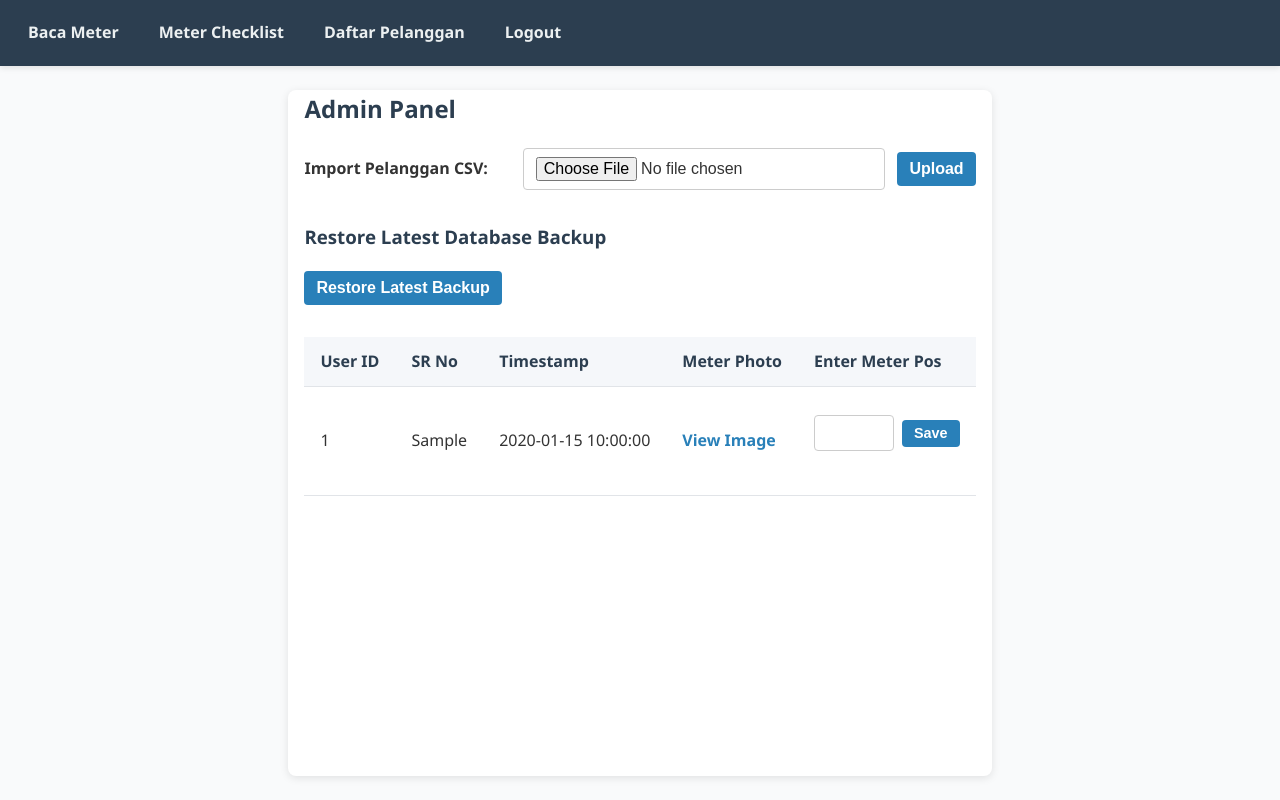
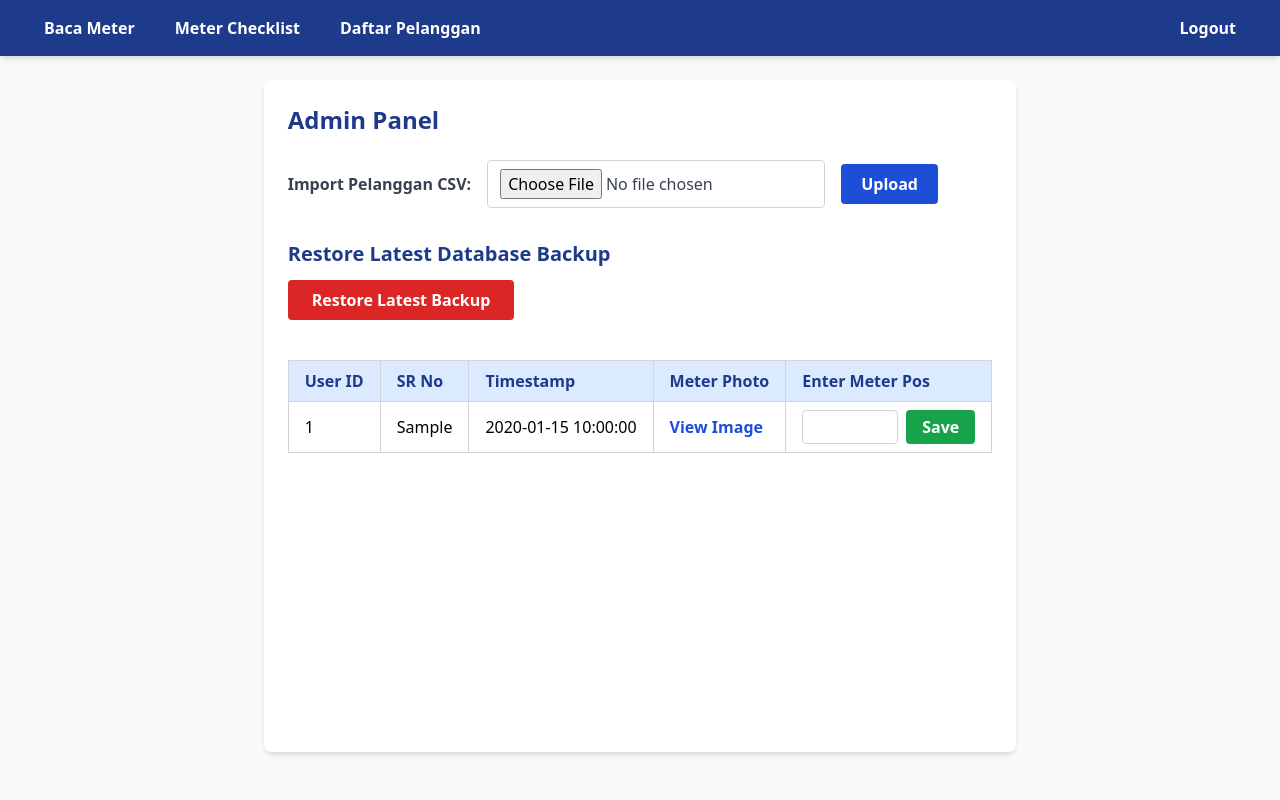
Before and after one commit to bonzoholda/cdws_meter_app, a FastAPI app: template app/templates/admin.html in a window 1280 px wide. Run offline with FastAPI, Linux system fonts and the light colour scheme; the template is opened without the code that fills it: most values are stand-ins (such as "Sample title", 1, 10 or a date in 2020); parts of the project's set-up code (start-up, migrations or seed data) failed here and were passed over; some libraries are stand-ins or nearby versions.

Commit message:
Update admin.html

```diff
--- a/app/templates/admin.html
+++ b/app/templates/admin.html
@@ -1,285 +1,126 @@
 <!-- app/templates/admin.html -->
 
 <!DOCTYPE html>
-<html lang="en">
+<html lang="en" class="scroll-smooth">
 <head>
   <meta charset="UTF-8" />
   <meta name="viewport" content="width=device-width, initial-scale=1" />
   <title>CDWS Admin Panel</title>
-  <style>
-    /* Reset */
-    * {
-      box-sizing: border-box;
-    }
+  <!-- TailwindCSS CDN -->
+  <script src="https://cdn.tailwindcss.com"></script>
+</head>
+<body class="bg-gray-50 min-h-screen flex flex-col">
 
-    body {
-      margin: 0;
-      font-family: "Segoe UI", Tahoma, Geneva, Verdana, sans-serif;
-      background: #f9fafb;
-      color: #333;
-      line-height: 1.6;
-      min-height: 100vh;
-      display: flex;
-      flex-direction: column;
-    }
-
-    /* Navbar */
-    nav {
-      position: sticky;
-      top: 0;
-      background: #2c3e50;
-      padding: 0.75rem 1rem;
-      display: flex;
-      flex-wrap: wrap;
-      align-items: center;
-      gap: 1rem;
-      z-index: 100;
-      box-shadow: 0 2px 6px rgb(0 0 0 / 0.1);
-    }
-
-    nav a {
-      color: #ecf0f1;
-      text-decoration: none;
-      font-weight: 600;
-      padding: 0.5rem 0.75rem;
-      border-radius: 4px;
-      transition: background 0.3s ease;
-    }
-    nav a:hover,
-    nav a:focus {
-      background: #34495e;
-      outline: none;
-    }
-
-    /* Container */
-    main {
-      flex-grow: 1;
-      max-width: 960px;
-      margin: 1.5rem auto;
-      padding: 0 1rem;
-      background: white;
-      border-radius: 8px;
-      box-shadow: 0 2px 8px rgb(0 0 0 / 0.1);
-    }
-
-    h2, h3 {
-      color: #2c3e50;
-      margin-top: 0;
-    }
-
-    /* Form styles */
-    form {
-      margin: 1rem 0 2rem;
-      display: flex;
-      flex-wrap: wrap;
-      align-items: center;
-      gap: 0.75rem;
-    }
-
-    form label {
-      font-weight: 600;
-      flex: 1 0 150px;
-    }
-
-    form input[type="file"],
-    form input[type="number"],
-    form button {
-      flex: 2 1 250px;
-      padding: 0.5rem 0.75rem;
-      font-size: 1rem;
-      border: 1px solid #ccc;
-      border-radius: 4px;
-      transition: border-color 0.3s ease;
-    }
-
-    form input[type="file"]:focus,
-    form input[type="number"]:focus {
-      outline: none;
-      border-color: #2980b9;
-    }
-
-    form button {
-      cursor: pointer;
-      background: #2980b9;
-      border: none;
-      color: white;
-      font-weight: 700;
-      transition: background 0.3s ease;
-      flex: 0 0 auto;
-    }
-
-    form button:hover,
-    form button:focus {
-      background: #1c5980;
-      outline: none;
-    }
-
-    /* Table styles */
-    table {
-      width: 100%;
-      border-collapse: collapse;
-      margin-bottom: 2rem;
-    }
-
-    th, td {
-      text-align: left;
-      padding: 0.75rem 1rem;
-      border-bottom: 1px solid #e1e4e8;
-      vertical-align: middle;
-    }
-
-    th {
-      background-color: #f5f7fa;
-      font-weight: 600;
-      color: #2c3e50;
-    }
-
-    tr:hover {
-      background-color: #f0f4f8;
-    }
-
-    /* Nested form in table */
-    td form {
-      display: flex;
-      gap: 0.5rem;
-      flex-wrap: nowrap;
-      align-items: center;
-    }
-
-    td form input[type="number"] {
-      width: 80px;
-      flex: none;
-    }
-
-    td form button {
-      flex: none;
-      padding: 0.35rem 0.75rem;
-      font-size: 0.9rem;
-    }
-
-    /* Responsive */
-    @media (max-width: 720px) {
-      nav {
-        justify-content: center;
-        gap: 0.5rem;
-      }
-      form {
-        flex-direction: column;
-        align-items: stretch;
-      }
-      form label,
-      form input[type="file"],
-      form button {
-        flex: 1 1 100%;
-      }
-      td form {
-        flex-direction: column;
-        align-items: stretch;
-      }
-      td form input[type="number"],
-      td form button {
-        width: 100%;
-      }
-      table, thead, tbody, th, td, tr {
-        display: block;
-      }
-      thead tr {
-        display: none;
-      }
-      tr {
-        margin-bottom: 1.25rem;
-        border: 1px solid #ccc;
-        border-radius: 6px;
-        padding: 0.75rem;
-        background: #fff;
-      }
-      td {
-        border: none;
-        padding: 0.5rem 0.75rem;
-        position: relative;
-        padding-left: 50%;
-        white-space: pre-wrap;
-        text-align: left;
-      }
-      td::before {
-        position: absolute;
-        top: 0.5rem;
-        left: 0.75rem;
-        width: 45%;
-        white-space: nowrap;
-        font-weight: 600;
-        color: #2c3e50;
-      }
-      td:nth-of-type(1)::before { content: "User ID"; }
-      td:nth-of-type(2)::before { content: "SR No"; }
-      td:nth-of-type(3)::before { content: "Timestamp"; }
-      td:nth-of-type(4)::before { content: "Meter Photo"; }
-      td:nth-of-type(5)::before { content: "Enter Meter Pos"; }
-    }
-
-    /* Link button style for images */
-    a {
-      color: #2980b9;
-      text-decoration: none;
-      font-weight: 600;
-    }
-    a:hover,
-    a:focus {
-      text-decoration: underline;
-      outline: none;
-    }
-  </style>
-</head>
-<body>
-  <nav>
-    <a href="/">Baca Meter</a>
-    <a href="/meter-checklist">Meter Checklist</a>
-    <a href="/customer">Daftar Pelanggan</a>
-    <a href="/logout">Logout</a>
+  <!-- Navbar -->
+  <nav class="bg-blue-900 text-white sticky top-0 z-50 shadow-md">
+    <div class="max-w-7xl mx-auto px-4 sm:px-6 lg:px-8">
+      <div class="flex justify-between items-center h-14">
+        <div class="flex space-x-4">
+          <a href="/" class="hover:bg-blue-800 px-3 py-2 rounded font-semibold">Baca Meter</a>
+          <a href="/meter-checklist" class="hover:bg-blue-800 px-3 py-2 rounded font-semibold">Meter Checklist</a>
+          <a href="/customer" class="hover:bg-blue-800 px-3 py-2 rounded font-semibold">Daftar Pelanggan</a>
+        </div>
+        <div>
+          <a href="/logout" class="hover:bg-blue-800 px-3 py-2 rounded font-semibold">Logout</a>
+        </div>
+      </div>
+    </div>
   </nav>
 
-  <main>
-    <h2>Admin Panel</h2>
+  <!-- Main Content -->
+  <main class="flex-grow max-w-4xl mx-auto p-6 bg-white mt-6 mb-12 rounded-lg shadow-md">
 
-    <form action="/import-pelanggan" method="post" enctype="multipart/form-data" aria-label="Import Pelanggan CSV">
-      <label for="csv_file">Import Pelanggan CSV:</label>
-      <input id="csv_file" type="file" name="csv_file" accept=".csv" required />
-      <button type="submit">Upload</button>
+    <h2 class="text-2xl font-bold text-blue-900 mb-6">Admin Panel</h2>
+
+    <!-- Import Pelanggan CSV Form -->
+    <form
+      action="/import-pelanggan"
+      method="post"
+      enctype="multipart/form-data"
+      aria-label="Import Pelanggan CSV"
+      class="flex flex-col sm:flex-row items-center gap-4 mb-8"
+    >
+      <label for="csv_file" class="font-semibold text-gray-700 min-w-[160px]">Import Pelanggan CSV:</label>
+      <input
+        id="csv_file"
+        type="file"
+        name="csv_file"
+        accept=".csv"
+        required
+        class="block w-full sm:w-auto text-gray-700 border border-gray-300 rounded px-3 py-2 focus:outline-none focus:ring-2 focus:ring-blue-600"
+      />
+      <button
+        type="submit"
+        class="bg-blue-700 hover:bg-blue-800 text-white px-5 py-2 rounded font-semibold transition-colors duration-200"
+      >
+        Upload
+      </button>
     </form>
 
-    <section aria-labelledby="restore-heading">
-      <h3 id="restore-heading">Restore Latest Database Backup</h3>
+    <!-- Restore Latest Backup -->
+    <section aria-labelledby="restore-heading" class="mb-10">
+      <h3 id="restore-heading" class="text-xl font-semibold text-blue-900 mb-3">Restore Latest Database Backup</h3>
       <form action="/restore-latest-backup" method="post">
-        <button type="submit">Restore Latest Backup</button>
+        <button
+          type="submit"
+          class="bg-red-600 hover:bg-red-700 text-white px-6 py-2 rounded font-semibold transition-colors duration-200"
+        >
+          Restore Latest Backup
+        </button>
       </form>
     </section>
 
+    <!-- Records Table -->
     {% if records %}
-      <section aria-label="Pending Meter Records">
-        <table>
-          <thead>
+    <section aria-label="Pending Meter Records" class="overflow-x-auto">
+      <table class="min-w-full table-auto border-collapse border border-gray-300 shadow-sm rounded-lg">
+        <thead class="bg-blue-100 text-blue-900">
           <tr>
-              <th>User ID</th>
-              <th>SR No</th>
-              <th>Timestamp</th>
-              <th>Meter Photo</th>
-              <th>Enter Meter Pos</th>
+            <th class="border border-gray-300 px-4 py-2 text-left font-semibold">User ID</th>
+            <th class="border border-gray-300 px-4 py-2 text-left font-semibold">SR No</th>
+            <th class="border border-gray-300 px-4 py-2 text-left font-semibold">Timestamp</th>
+            <th class="border border-gray-300 px-4 py-2 text-left font-semibold">Meter Photo</th>
+            <th class="border border-gray-300 px-4 py-2 text-left font-semibold">Enter Meter Pos</th>
           </tr>
         </thead>
-          <tbody>
+        <tbody class="bg-white">
           {% for record in records %}
-              <tr>
-                <td>{{ record.user_id }}</td>
-                <td>{{ record.sr_no }}</td>
-                <td>{{ record.record_timestamp }}</td>
-                <td>
-                  <a href="https://drive.google.com/uc?id={{ record.drive_file_id }}" target="_blank" rel="noopener noreferrer">View Image</a>
+          <tr class="hover:bg-blue-50">
+            <td class="border border-gray-300 px-4 py-2 whitespace-nowrap">{{ record.user_id }}</td>
+            <td class="border border-gray-300 px-4 py-2 whitespace-nowrap">{{ record.sr_no }}</td>
+            <td class="border border-gray-300 px-4 py-2 whitespace-nowrap">{{ record.record_timestamp }}</td>
+            <td class="border border-gray-300 px-4 py-2 whitespace-nowrap">
+              <a
+                href="https://drive.google.com/uc?id={{ record.drive_file_id }}"
+                target="_blank"
+                rel="noopener noreferrer"
+                class="text-blue-700 hover:underline font-semibold"
+              >
+                View Image
+              </a>
             </td>
-                <td>
-                  <form method="post" action="/admin/update-pos" aria-label="Update meter position for {{ record.user_id }}">
-                    <input type="number" name="meter_pos" required aria-required="true" aria-label="Enter meter position" />
+            <td class="border border-gray-300 px-4 py-2 whitespace-nowrap">
+              <form
+                method="post"
+                action="/admin/update-pos"
+                class="flex gap-2"
+                aria-label="Update meter position for {{ record.user_id }}"
+              >
+                <input
+                  type="number"
+                  name="meter_pos"
+                  required
+                  aria-required="true"
+                  aria-label="Enter meter position"
+                  class="w-24 px-2 py-1 border border-gray-300 rounded focus:outline-none focus:ring-2 focus:ring-blue-600"
+                />
                 <input type="hidden" name="record_id" value="{{ record.id }}" />
-                    <button type="submit">Save</button>
+                <button
+                  type="submit"
+                  class="bg-green-600 hover:bg-green-700 text-white px-4 py-1 rounded font-semibold transition-colors duration-200"
+                >
+                  Save
+                </button>
               </form>
             </td>
           </tr>
@@ -288,8 +129,9 @@
       </table>
     </section>
     {% else %}
-      <p>No pending records.</p>
+      <p class="text-center text-gray-600 mt-8">No pending records.</p>
     {% endif %}
   </main>
+
 </body>
 </html>
```
Lines whose indentation alone changed are shown as unchanged.
